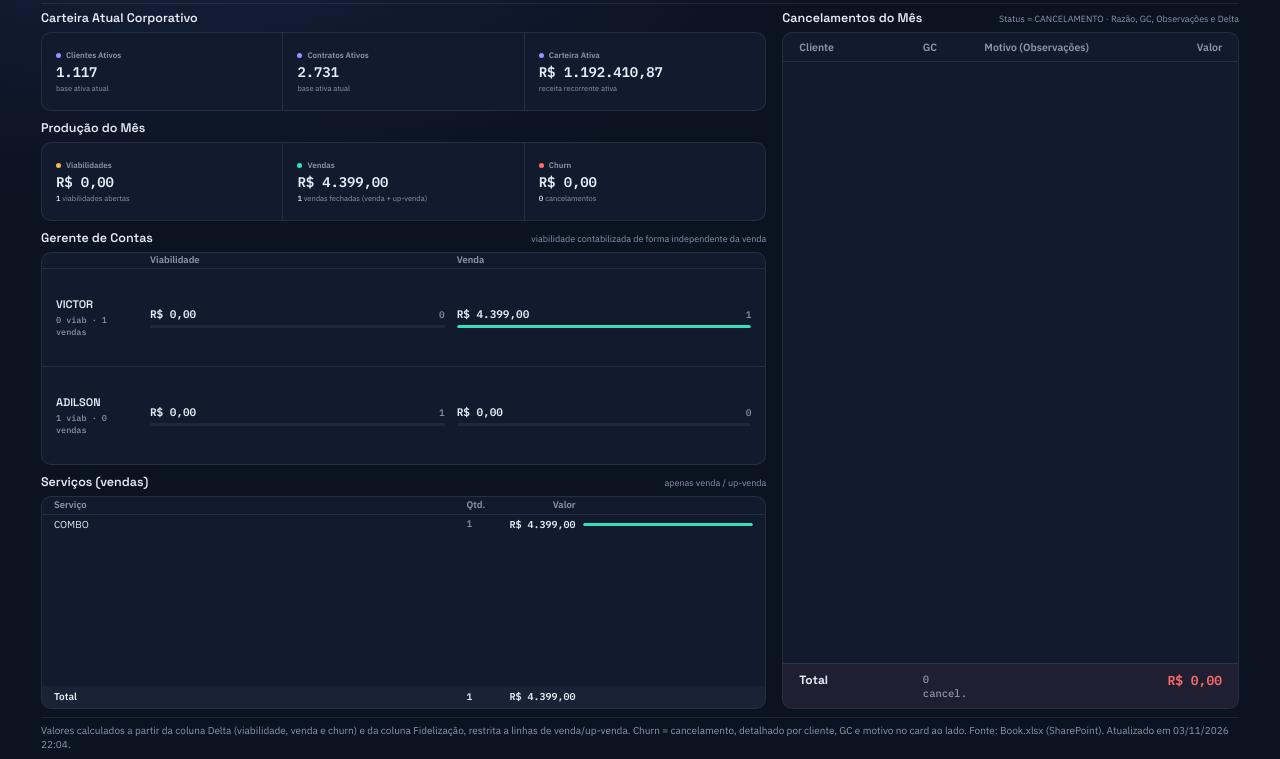
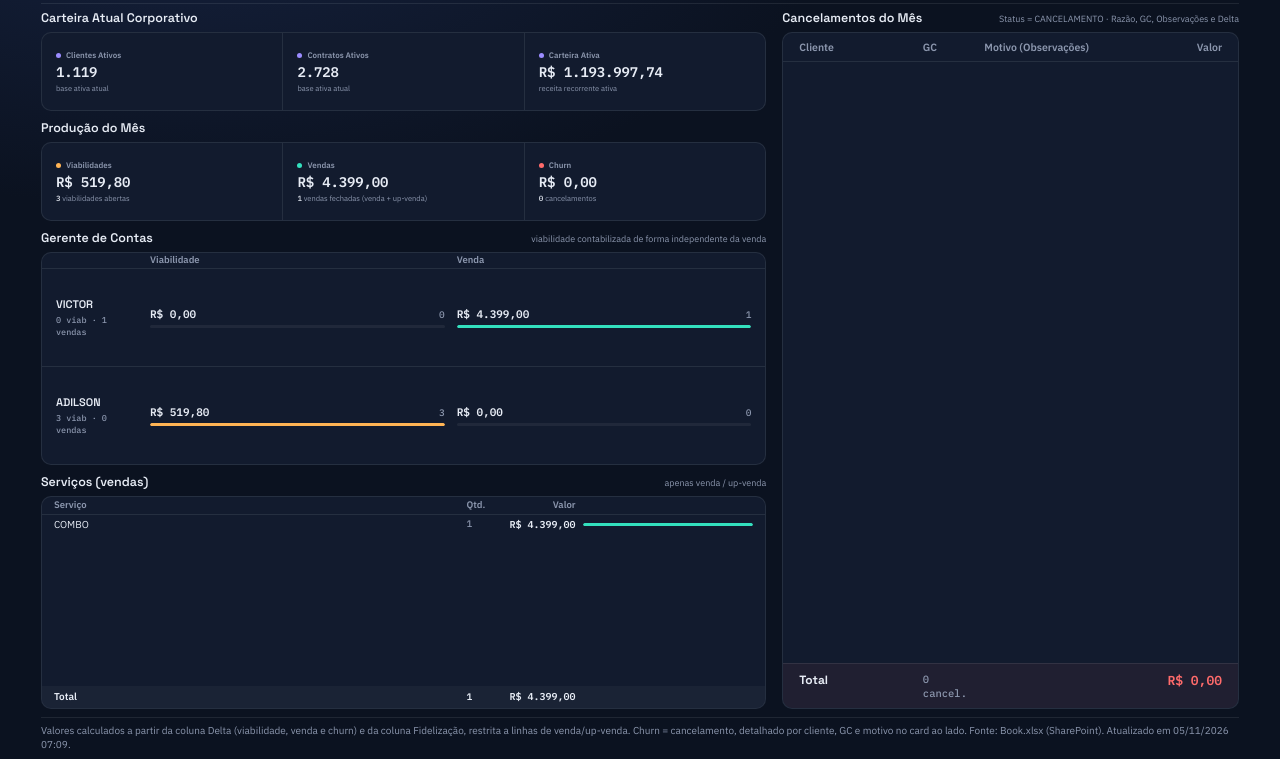
Before and after one commit to HalyssonAngellis/dashboard-producao-Corporativo, a plain HTML site: page index.html in a window 1280 px wide. Shown: the part 41-800 px from the top of the page. Drawn offline with Linux system fonts and the light colour scheme.

Commit message:
Add files via upload

```diff
--- a/index.html
+++ b/index.html
@@ -437,17 +437,17 @@ footer{
       <div class="metric-card">
         <div class="metric-tile">
           <div class="label"><span class="dot" style="background:var(--violet)"></span>Clientes Ativos</div>
-          <div class="value num" id="clientesAtivos">1.117</div>
+          <div class="value num" id="clientesAtivos">1.119</div>
           <div class="sub">base ativa atual</div>
         </div>
         <div class="metric-tile">
           <div class="label"><span class="dot" style="background:var(--violet)"></span>Contratos Ativos</div>
-          <div class="value num" id="contratosAtivos">2.731</div>
+          <div class="value num" id="contratosAtivos">2.728</div>
           <div class="sub">base ativa atual</div>
         </div>
         <div class="metric-tile">
           <div class="label"><span class="dot" style="background:var(--violet)"></span>Carteira Ativa</div>
-          <div class="value num" id="carteiraAtiva">R$ 1.192.410,87</div>
+          <div class="value num" id="carteiraAtiva">R$ 1.193.997,74</div>
           <div class="sub">receita recorrente ativa</div>
         </div>
       </div>
@@ -459,8 +459,8 @@ footer{
       <div class="metric-card">
         <div class="metric-tile">
           <div class="label"><span class="dot" style="background:var(--amber)"></span>Viabilidades</div>
-          <div class="value num" id="viabValor">R$ 0,00</div>
-          <div class="sub"><span class="num" id="viabQtd">1</span> viabilidades abertas</div>
+          <div class="value num" id="viabValor">R$ 519,80</div>
+          <div class="sub"><span class="num" id="viabQtd">3</span> viabilidades abertas</div>
         </div>
         <div class="metric-tile">
           <div class="label"><span class="dot" style="background:var(--teal)"></span>Vendas</div>
@@ -482,7 +482,7 @@ footer{
       <div class="vendor-table">
         <div class="vendor-row head"><div></div><div>Viabilidade</div><div>Venda</div></div>
         <div class="vendor-rows" id="vendorRows">
-<div class="vendor-row"><div class="vname">VICTOR<span class="total">0 viab · 1 vendas</span></div><div class="vmetric"><div class="top"><span class="val">R$ 0,00</span><span class="qty">0</span></div><div class="bar-track"><div class="bar-fill amber" style="width:0%"></div></div></div><div class="vmetric"><div class="top"><span class="val">R$ 4.399,00</span><span class="qty">1</span></div><div class="bar-track"><div class="bar-fill teal" style="width:100%"></div></div></div></div><div class="vendor-row"><div class="vname">ADILSON<span class="total">1 viab · 0 vendas</span></div><div class="vmetric"><div class="top"><span class="val">R$ 0,00</span><span class="qty">1</span></div><div class="bar-track"><div class="bar-fill amber" style="width:0%"></div></div></div><div class="vmetric"><div class="top"><span class="val">R$ 0,00</span><span class="qty">0</span></div><div class="bar-track"><div class="bar-fill teal" style="width:0%"></div></div></div></div>
+<div class="vendor-row"><div class="vname">VICTOR<span class="total">0 viab · 1 vendas</span></div><div class="vmetric"><div class="top"><span class="val">R$ 0,00</span><span class="qty">0</span></div><div class="bar-track"><div class="bar-fill amber" style="width:0%"></div></div></div><div class="vmetric"><div class="top"><span class="val">R$ 4.399,00</span><span class="qty">1</span></div><div class="bar-track"><div class="bar-fill teal" style="width:100%"></div></div></div></div><div class="vendor-row"><div class="vname">ADILSON<span class="total">3 viab · 0 vendas</span></div><div class="vmetric"><div class="top"><span class="val">R$ 519,80</span><span class="qty">3</span></div><div class="bar-track"><div class="bar-fill amber" style="width:100%"></div></div></div><div class="vmetric"><div class="top"><span class="val">R$ 0,00</span><span class="qty">0</span></div><div class="bar-track"><div class="bar-fill teal" style="width:0%"></div></div></div></div>
         </div>
       </div>
     </section>
@@ -525,10 +525,11 @@ footer{
   </div>
 </main>
 <footer>
-  Valores calculados a partir da coluna Delta (viabilidade, venda e churn) e da coluna Fidelização, restrita a linhas de venda/up-venda. Churn = cancelamento, detalhado por cliente, GC e motivo no card ao lado. Fonte: Book.xlsx (SharePoint). Atualizado em <span id="dataAtualizacao">03/11/2026 22:04</span>.
+  Valores calculados a partir da coluna Delta (viabilidade, venda e churn) e da coluna Fidelização, restrita a linhas de venda/up-venda. Churn = cancelamento, detalhado por cliente, GC e motivo no card ao lado. Fonte: Book.xlsx (SharePoint). Atualizado em <span id="dataAtualizacao">05/11/2026 07:09</span>.
 </footer>
-<script id="dashboard-data" type="application/json">{"viabQtd":1,"viabValor":0,"vendaQtd":1,"vendaValor":4399,"churnQtd":0,"churnValor":0,"fidelizacaoValor":4399,"gcList":[{"nome":"VICTOR","viabQtd":0,"viabValor":0,"vendaQtd":1,"vendaValor":4399},{"nome":"ADILSON","viabQtd":1,"viabValor":0,"vendaQtd":0,"vendaValor":0}],"servList":[{"nome":"COMBO","qtd":1,"valor":4399}],"servTotalQtd":1,"servTotalValor":4399,"cancelList":[],"cancelTotalQtd":0,"cancelTotalValor":0,"clientesAtivos":"1.117","contratosAtivos":"2.731","carteiraAtiva":"R$ 1.192.410,87","dataAtualizacao":"03/11/2026 22:04"}</script>
+<script id="dashboard-data" type="application/json">{"viabQtd":3,"viabValor":519.8,"vendaQtd":1,"vendaValor":4399,"churnQtd":0,"churnValor":0,"fidelizacaoValor":4399,"gcList":[{"nome":"VICTOR","viabQtd":0,"viabValor":0,"vendaQtd":1,"vendaValor":4399},{"nome":"ADILSON","viabQtd":3,"viabValor":519.8,"vendaQtd":0,"vendaValor":0}],"servList":[{"nome":"COMBO","qtd":1,"valor":4399}],"servTotalQtd":1,"servTotalValor":4399,"cancelList":[],"cancelTotalQtd":0,"cancelTotalValor":0,"clientesAtivos":"1.119","contratosAtivos":"2.728","carteiraAtiva":"R$ 1.193.997,74","dataAtualizacao":"05/11/2026 07:09"}</script>
 <script>
+
 
 
 
@@ -1399,6 +1400,7 @@ FS_BUTTON_BLOCK +
 
 
 
+
 </script>
 </body>
 </html>
```
